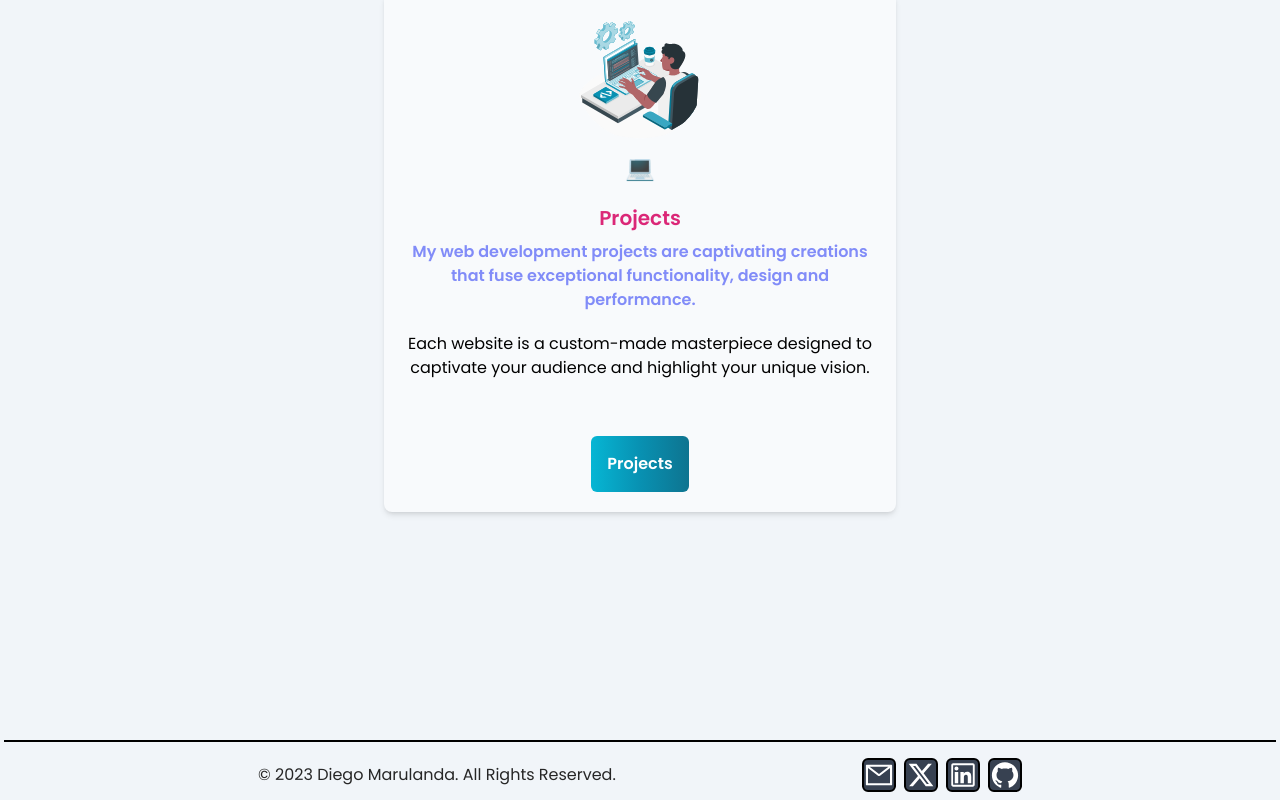
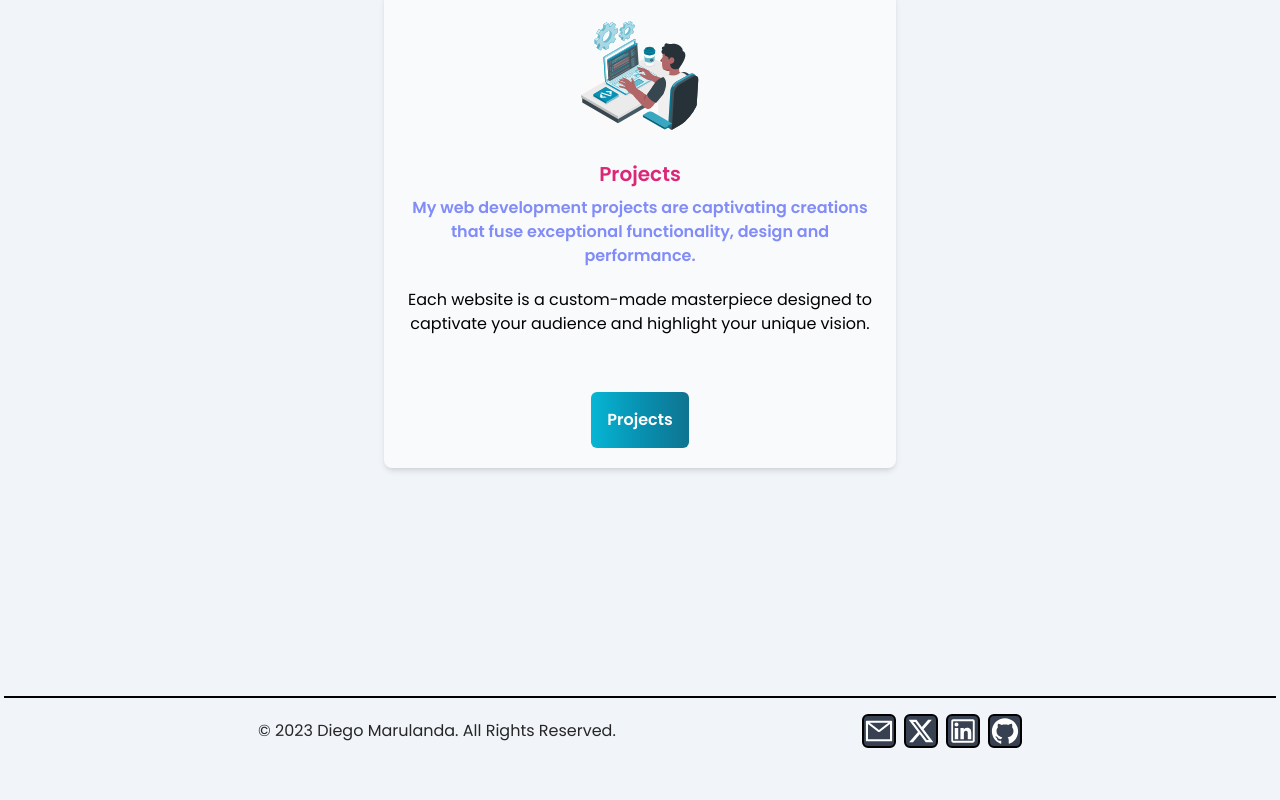
Before and after one commit to DiegoMarulandaB/Portfolio, a Next.js app: page / in a window 1280 px wide. Shown: the part 992-1792 px from the top of the page. After the commit the page ends 1748 px from the top, so only its background shows below. Built offline with nearby package versions, Linux system fonts and the light colour scheme.

Commit message:
style: remove emoji from home

```diff
--- a/src/app/home/page.tsx
+++ b/src/app/home/page.tsx
@@ -111,8 +111,6 @@ const HomePage = () => {
 
               <div className="max-w-lg mx-2 mr-2 my-10  bg-slate-50 dark:bg-slate-600 rounded-lg shadow-md p-5  ">
                 <img className="w-32 h-32 rounded-full mx-auto" src="/ProjectsWebs.svg" alt="Profile picture" />
-                <h2 className="text-center text-2xl font-semibold mt-3"> 💻</h2>
-
                 <div className="mt-5">
                   <h3 className="text-xl font-semibold text-pink-600">Projects</h3>
                   <p className=" text-neutral-800 dark:text-neutral-50 transition-transform  mt-2">
```
